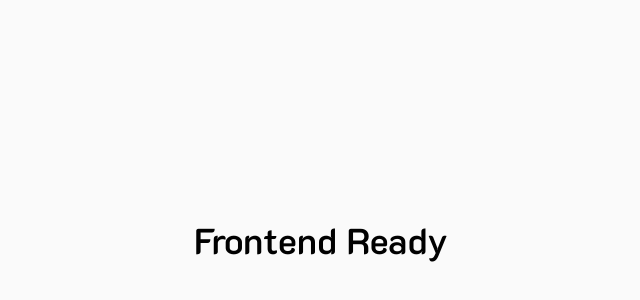
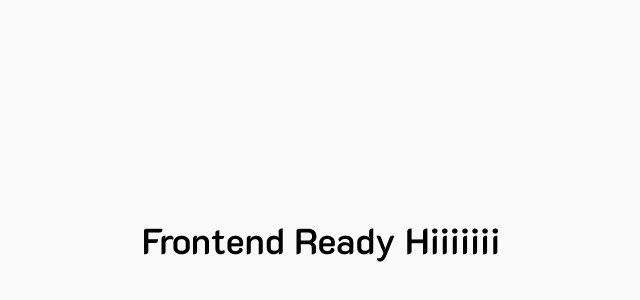
Before and after one commit to 261361-VetNurse/frontend, a Next.js app: page / in a window 1280 px wide. Shown: the part 160-460 px from the top of the page, without its empty margins (319-959 px from the left). Built offline with nearby package versions, Linux system fonts and the light colour scheme.

Commit message:
test deploy

```diff
--- a/src/app/page.tsx
+++ b/src/app/page.tsx
@@ -4,6 +4,7 @@ export default function Home() {
       <main className="flex min-h-screen items-center justify-center">
         <h1 className="text-4xl font-semibold text-black dark:text-zinc-50">
           Frontend Ready
+          Hiiiiiii
         </h1>
       </main>
     </div>
```
